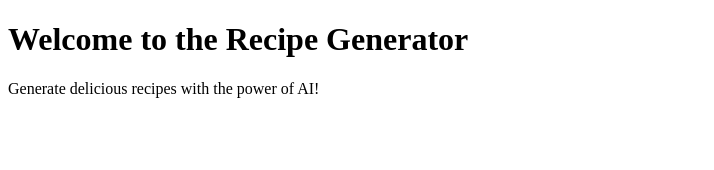
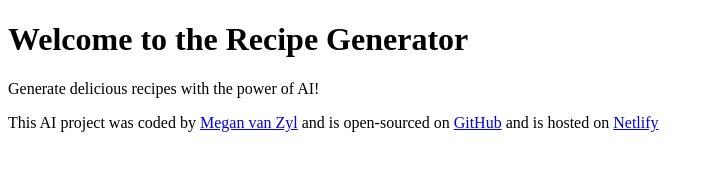
Before and after one commit to EmFirefly/ai-recipe-generator, a plain HTML site: page index.html in a window 1280 px wide. Shown: the whole page, without its empty margins (0-714 px from the left). Drawn offline with Linux system fonts and the light colour scheme.

Commit message:
added footer

```diff
--- a/index.html
+++ b/index.html
@@ -9,6 +9,10 @@
 <body>
     <h1>Welcome to the Recipe Generator</h1>
     <p>Generate delicious recipes with the power of AI!</p>
+    <footer>This AI project was coded by <a href="https://github.com/EmFirefly/" target="_blank">Megan van Zyl</a> and is open-sourced on
+    <a href="https://github.com/EmFirefly/ai-recipe-generator" target="_blank">GitHub</a>
+        and is hosted on <a href="https://majestic-puffpuff-b584cb.netlify.app/" target="_blank">Netlify</a></footer>
     <script src="src/index.js"></script>
+
 </body>
 </html>
```
